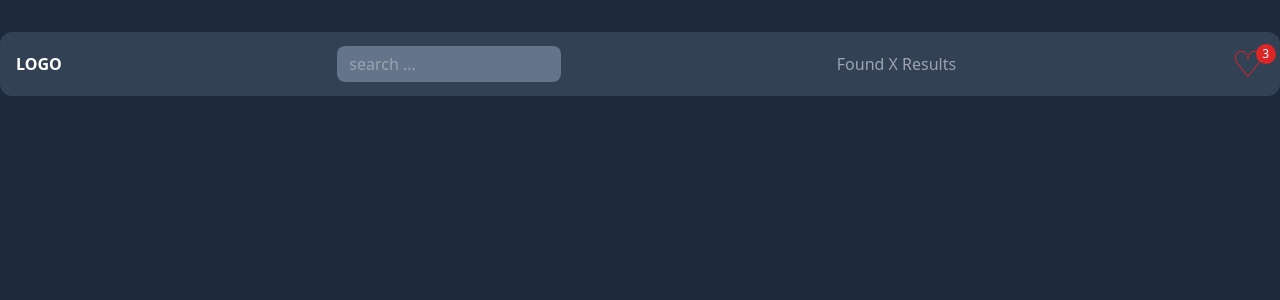
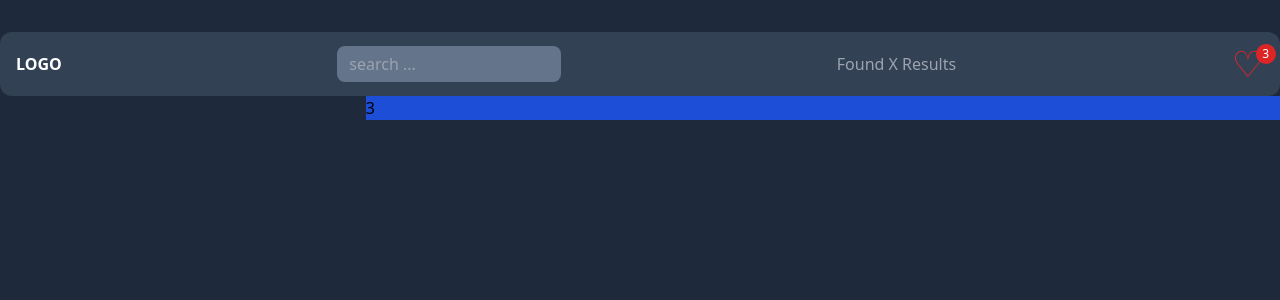
Before and after one commit to MiaadEstakhri/Movie-project, a React (Vite) app: page / in a window 1280 px wide. Shown: the top 300 px of the page. Built offline with nearby package versions, Linux system fonts and the light colour scheme.

Commit message:
import characterList

```diff
--- a/src/App.jsx
+++ b/src/App.jsx
@@ -3,12 +3,19 @@ import reactLogo from "./assets/react.svg";
 import viteLogo from "/vite.svg";
 import "./App.css";
 import Navbar from "./components/navbar";
+import CharacterList from "./components/characterList";
 
 function App() {
   return (
     <main className="w-100 h-screen bg-slate-800 flex justify-center">
       <div className="container mx-2 sm:mx-auto">
         <Navbar />
+        <section className="grid grid-flow-col  grid-cols-7">
+          <section className=" col-span-2">
+            <CharacterList />
+          </section>
+          <section className=" bg-blue-700 col-span-5">3</section>
+        </section>
       </div>
     </main>
   );
```
